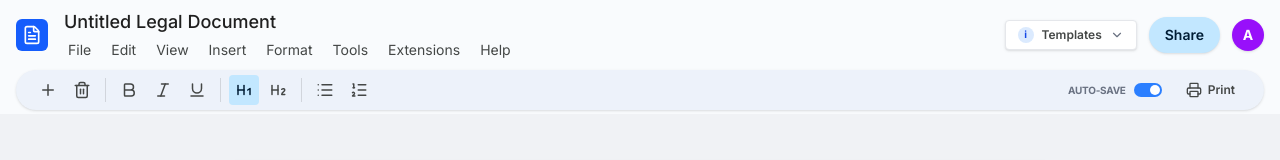
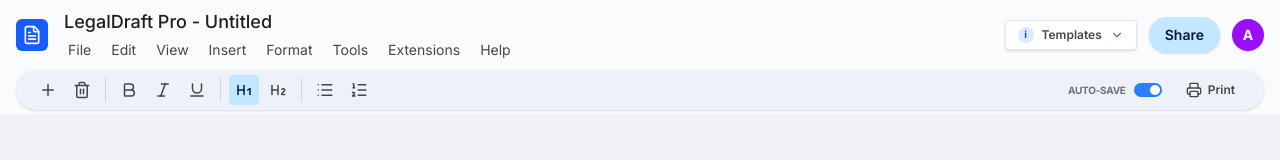
Before and after one commit to adharsh555/tiptap-pagination-editor, a Next.js app: page / in a window 1280 px wide. Shown: the top 160 px of the page. Built offline with nearby package versions, Linux system fonts and the light colour scheme; a web font is replaced by a local one.

Commit message:
Final branding refinement to LegalDraft Pro and README polish

```diff
--- a/src/components/Editor.tsx
+++ b/src/components/Editor.tsx
@@ -75,7 +75,7 @@ const Toolbar = ({
                     <div className="flex items-center gap-2 group">
                         <input
                             type="text"
-                            defaultValue="Untitled Legal Document"
+                            defaultValue="LegalDraft Pro - Untitled"
                             className="bg-transparent border-none focus:outline-none focus:ring-2 focus:ring-blue-500 text-lg text-[#1f1f1f] px-1 rounded -ml-1 w-fit min-w-[100px] hover:border hover:border-gray-300 transition-all font-medium"
                         />
                         <div className="text-[11px] text-gray-400 font-medium lowercase flex items-center gap-1 opacity-0 group-hover:opacity-100 transition-opacity">
```
Also changed, not shown: 1 other file (tests, documents, lock files or other folders).
